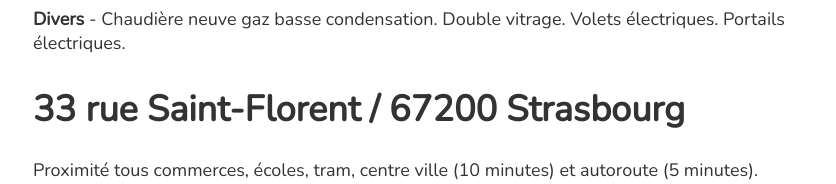
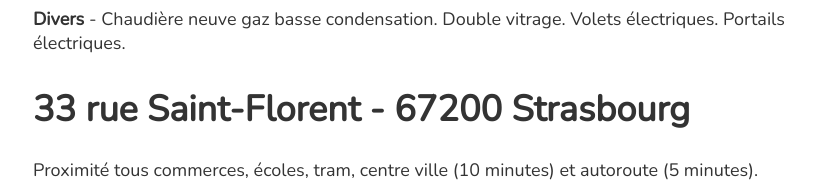
Before and after one commit to jmoniatte/jmoniatte.github.io, a plain HTML site: page index.html in a window 1280 px wide. Shown: the part 1006-1190 px from the top of the page, without its empty margins (307-1143 px from the left). Drawn offline with nearby package versions, Linux system fonts and the light colour scheme.

Commit message:
Modified copy.

```diff
--- a/index.html
+++ b/index.html
@@ -62,11 +62,10 @@
 			<p><span class="header">Jardin</span> - Jardin privatif clos. Terrasse orientée sud. Garage separé 1 voiture. Parking privé fermé 2 à 3 voitures.</p>
 			<p><span class="header">Divers</span> - Chaudière neuve gaz basse condensation. Double vitrage. Volets électriques. Portails électriques.</p>
 
-			<h1>33 rue Saint-Florent / 67200 Strasbourg</h1>
+			<h1>33 rue Saint-Florent - 67200 Strasbourg</h1>
 			<p>Proximité tous commerces, écoles, tram, centre ville (10 minutes) et autoroute (5 minutes).
 			<a name="map"></a>
 			<iframe src="https://www.google.com/maps/embed?pb=!1m14!1m8!1m3!1d2638.739694305327!2d7.721844699999999!3d48.595682800000006!3m2!1i1024!2i768!4f13.1!3m3!1m2!1s0x4796c82470c02ebd%3A0xbb89739f6fbfd95e!2s33+Rue+Saint-Florent%2C+67200+Strasbourg!5e0!3m2!1sfr!2sfr!4v1411420799792" width="100%" height="300" frameborder="0" style="border:0;margin-top:20px;"></iframe>
-
 			<h1>Contact</h1>
 			<p>Contactez nous pour tout renseignement ou pour convenir d'une visite au <a href="tel:+33612920690">06.12.92.06.90</a> ou par email à <a href="mailto:jmoniatte@gmail.com">jmoniatte@gmail.com</a>.</p>
 			<p>Merci !</p>
```
